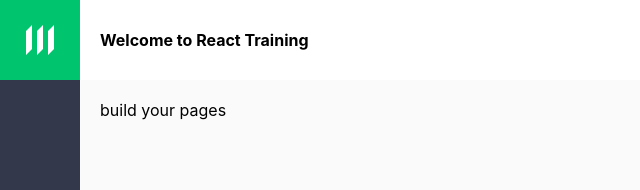
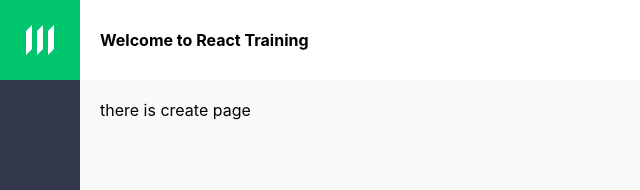
Before and after one commit to tonyli-manulife/react-training, a React (Create React App) app: page /create in a window 1280 px wide. Shown: the top 190 px of the page, without its empty margins (0-640 px from the left). Built offline with nearby package versions, Linux system fonts and the light colour scheme.

Commit message:
init page routes

```diff
--- a/package.json
+++ b/package.json
@@ -8,11 +8,12 @@
     "@testing-library/user-event": "^13.5.0",
     "react": "^18.2.0",
     "react-dom": "^18.2.0",
+    "react-router-dom": "^6.3.0",
     "react-scripts": "5.0.1",
     "web-vitals": "^2.1.4"
   },
   "scripts": {
-    "start": "react-scripts start",
+    "start": "export PORT=4000 && react-scripts start",
     "build": "react-scripts build",
     "test": "react-scripts test",
     "eject": "react-scripts eject"
--- a/src/App.js
+++ b/src/App.js
@@ -1,11 +1,12 @@
 
 import { ManulifePage } from './ManulifePage';
 import './App.css';
+import Routes from './route';
 
 function App() {
   return (
     < ManulifePage>
-      <div>build your pages</div>
+      <Routes/>
     </ManulifePage>
   );
 }
--- /dev/null
+++ b/src/pages/create/index.js
@@ -0,0 +1,13 @@
+import React, { Component } from "react";
+
+export default class Create extends Component{
+    constructor(props){
+        super(props);
+        this.state={}
+    }
+    render(){
+        return (
+            <div>there is create page</div>
+        )
+    }
+}
--- /dev/null
+++ b/src/pages/homepage/index.js
@@ -0,0 +1,13 @@
+import React, { Component } from "react";
+
+export default class HomePage extends Component{
+    constructor(props){
+        super(props);
+        this.state={}
+    }
+    render(){
+        return (
+            <div>there is homepage</div>
+        )
+    }
+}
--- /dev/null
+++ b/src/route.js
@@ -0,0 +1,17 @@
+import React from "react";
+import { BrowserRouter,Routes,Route } from "react-router-dom";
+
+//Here is page
+import HomePage from "./pages/homepage";
+import Create from "./pages/create";
+
+export default function MyRoutes(){
+    return (
+        <BrowserRouter>
+            <Routes>
+                <Route path="/" element={<HomePage/>}/>
+                <Route path="create" element={<Create/>}/>
+            </Routes>
+        </BrowserRouter>
+    )
+}
```
